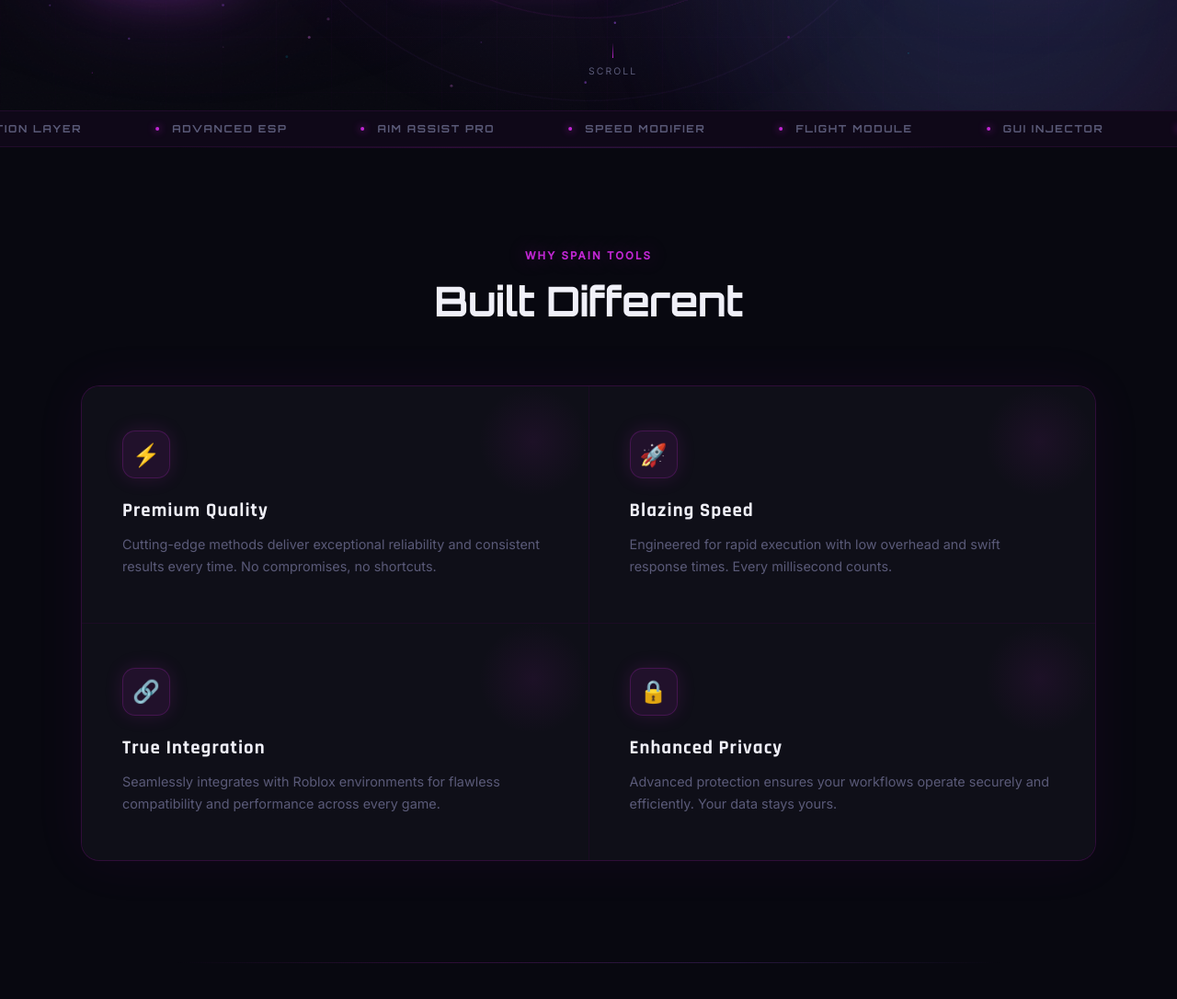
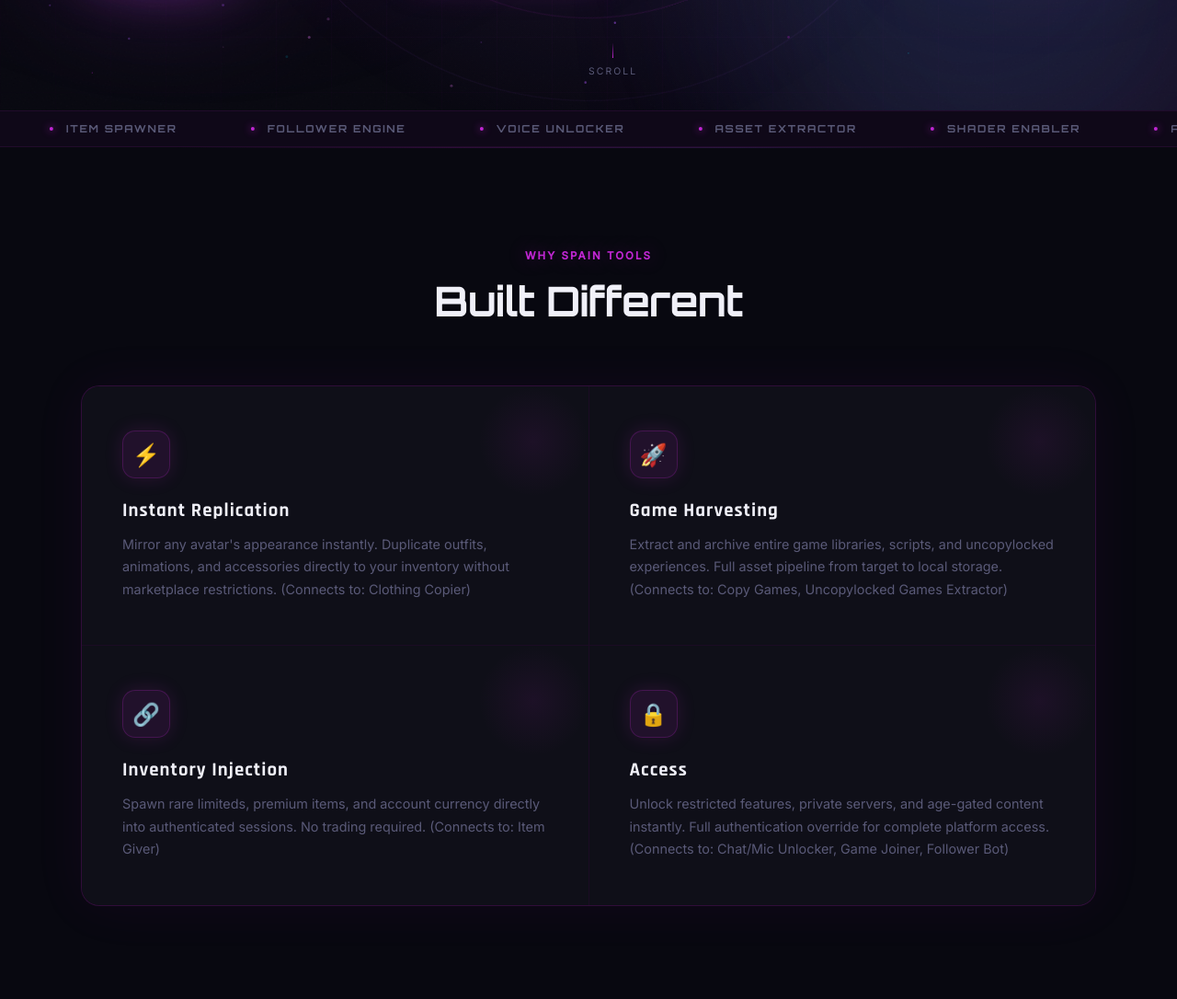
Before and after one commit to SOCCRETS/spain-tools, a plain HTML site: page index.html in a window 1280 px wide. Shown: the part 680-1766 px from the top of the page at 92% size. Drawn offline with Linux system fonts and the light colour scheme.

Commit message:
index.html

```diff
--- a/index.html
+++ b/index.html
@@ -290,10 +290,10 @@
   <div class="section-label">Why sPAIN Tools</div>
   <h2 class="section-title">Built Different</h2>
   <div class="features-grid">
-    <div class="feature-card"><div class="feature-icon">⚡</div><h3>Premium Quality</h3><p>Cutting-edge methods deliver exceptional reliability and consistent results every time. No compromises, no shortcuts.</p></div>
-    <div class="feature-card"><div class="feature-icon">🚀</div><h3>Blazing Speed</h3><p>Engineered for rapid execution with low overhead and swift response times. Every millisecond counts.</p></div>
-    <div class="feature-card"><div class="feature-icon">🔗</div><h3>True Integration</h3><p>Seamlessly integrates with Roblox environments for flawless compatibility and performance across every game.</p></div>
-    <div class="feature-card"><div class="feature-icon">🔒</div><h3>Enhanced Privacy</h3><p>Advanced protection ensures your workflows operate securely and efficiently. Your data stays yours.</p></div>
+    <div class="feature-card"><div class="feature-icon">⚡</div><h3>Instant Replication</h3><p>Mirror any avatar's appearance instantly. Duplicate outfits, animations, and accessories directly to your inventory without marketplace restrictions. (Connects to: Clothing Copier)</p></div>
+    <div class="feature-card"><div class="feature-icon">🚀</div><h3>Game Harvesting</h3><p>Extract and archive entire game libraries, scripts, and uncopylocked experiences. Full asset pipeline from target to local storage. (Connects to: Copy Games, Uncopylocked Games Extractor)</p></div>
+    <div class="feature-card"><div class="feature-icon">🔗</div><h3>Inventory Injection</h3><p>Spawn rare limiteds, premium items, and account currency directly into authenticated sessions. No trading required. (Connects to: Item Giver)</p></div>
+    <div class="feature-card"><div class="feature-icon">🔒</div><h3>Access</h3><p>Unlock restricted features, private servers, and age-gated content instantly. Full authentication override for complete platform access. (Connects to: Chat/Mic Unlocker, Game Joiner, Follower Bot)</p></div>
   </div>
 </section>
 
@@ -443,7 +443,7 @@
 
 /* ── TICKER ── */
 (function(){
-  const items = ['Premium Script Executor','Anti-Detection Layer','Advanced ESP','Aim Assist Pro','Speed Modifier','Flight Module','GUI Injector','Server Protector','Admin Suite','Real-Time Updates','v2.0 Live Now','12K+ Members'];
+  const items = ['Outfit Cloner','Game Replicator','Item Spawner','Follower Engine','Voice Unlocker','Asset Extractor','Shader Enabler','Audio Fixer','Private Joiner','Live Capture','v9.0 Active','9 Slots Ready'];
   const track = document.getElementById('tickerTrack');
   [...items,...items].forEach(item => {
     const el = document.createElement('div');
```
